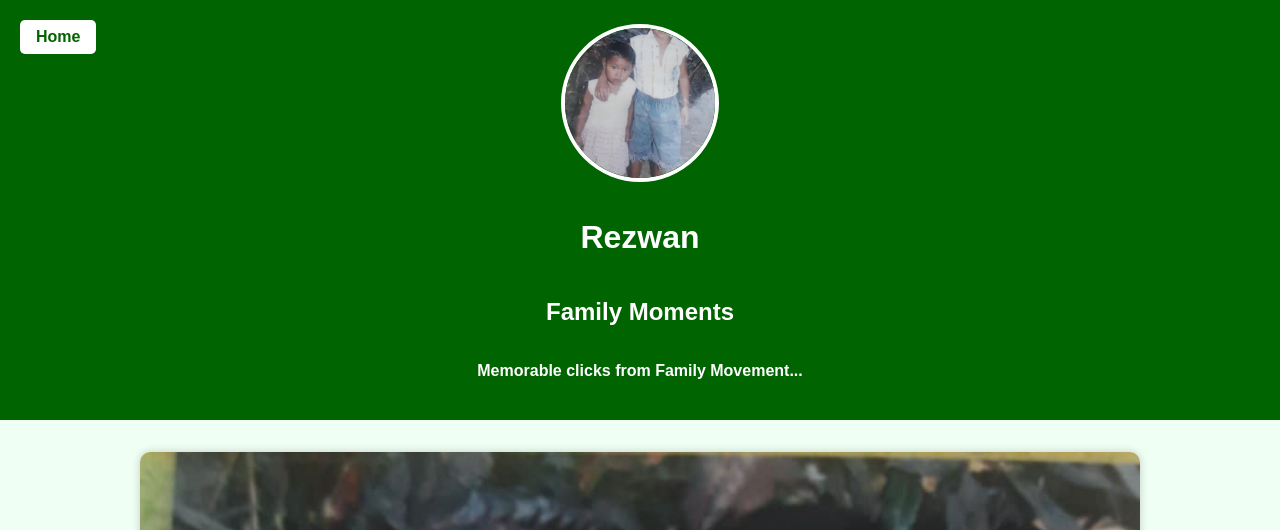
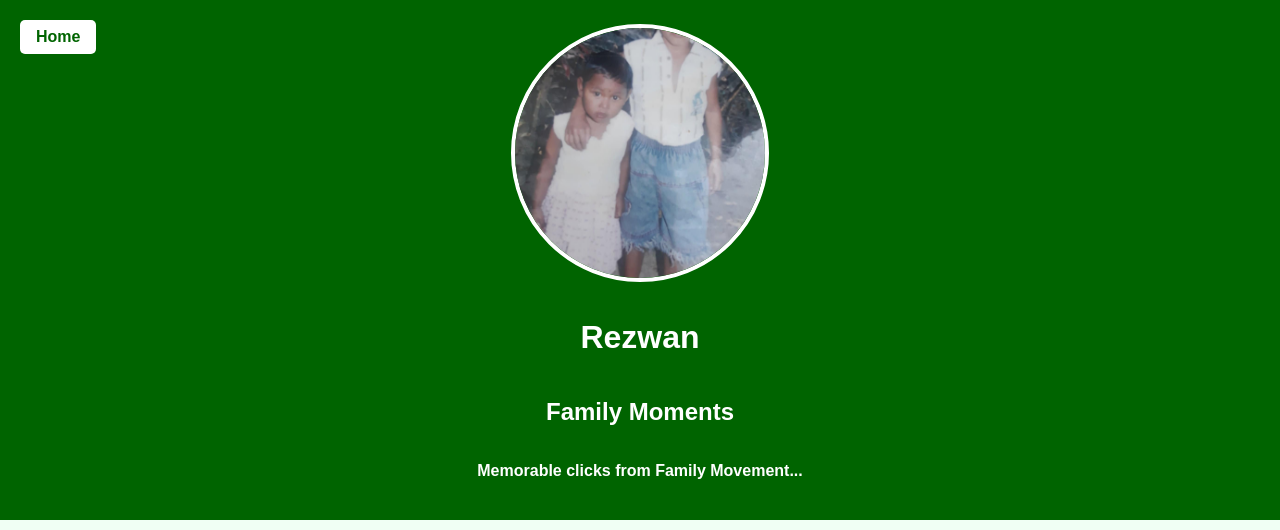
Before and after one commit to rez1ahmd/web, a plain HTML site: page family.html in a window 1280 px wide. Shown: the top 530 px of the page. Drawn offline with Linux system fonts and the light colour scheme.

Commit message:
Add files via upload

```diff
--- a/family.html
+++ b/family.html
@@ -1,10 +1,16 @@
 <!DOCTYPE html>
 <html lang="en">
 <head>
+  <!-- ডকুমেন্টের ক্যারেক্টার সেট ও স্ক্রিন রেসপন্সিভ করার সেটিং -->
   <meta charset="UTF-8" />
   <meta name="viewport" content="width=device-width, initial-scale=1.0"/>
+
+  <!-- ট্যাবের টাইটেল -->
   <title>Family Gallery</title>
+
+  <!-- CSS স্টাইল শুরু -->
   <style>
+    /* বডির সাধারণ স্টাইল: ফন্ট, ব্যাকগ্রাউন্ড, মার্জিন-প্যাডিং */
     body {
       font-family: Arial, sans-serif;
       background-color: #f0fff4;
@@ -12,6 +18,7 @@
       padding: 0;
     }
 
+    /* হেডারের ডিজাইন: ব্যাকগ্রাউন্ড, লেখা সাদা, সেন্টার টেক্সট */
     header {
       background-color: #006400;
       color: white;
@@ -20,6 +27,7 @@
       position: relative;
     }
 
+    /* হোম বাটনের স্টাইল: অবস্থান, ব্যাকগ্রাউন্ড, রং, বর্ডার */
     .home-button {
       position: absolute;
       left: 20px;
@@ -33,13 +41,15 @@
       transition: background-color 0.3s ease;
     }
 
+    /* হোভার করলে হোম বাটনের ব্যাকগ্রাউন্ড পরিবর্তন */
     .home-button:hover {
       background-color: #e6ffe6;
     }
 
+    /* প্রোফাইল ছবির স্টাইল: সাইজ, রাউন্ড, বর্ডার, সেন্টার */
     .profile-pic {
-      width: 150px;
-      height: 150px;
+      width: 250px;
+      height: 250px;
       object-fit: cover;
       border-radius: 50%;
       border: 4px solid white;
@@ -49,11 +59,13 @@
       margin-right: auto;
     }
 
+    /* রেজওয়ান নামের অ্যানিমেটেড জাম্পিং এফেক্ট */
     .jumping-name {
       display: inline-block;
       animation: jump 1s infinite ease-in-out;
     }
 
+    /* জাম্পিং অ্যানিমেশনের কী-ফ্রেম */
     @keyframes jump {
       0%, 100% {
         transform: translateY(0);
@@ -63,6 +75,7 @@
       }
     }
 
+    /* স্ক্রল টেক্সট কনটেইনার */
     .scroll-text {
       overflow: hidden;
       white-space: nowrap;
@@ -70,6 +83,7 @@
       margin-top: 1rem;
     }
 
+    /* স্ক্রল হওয়া টেক্সটের স্টাইল ও অ্যানিমেশন */
     .scroll-text p {
       display: inline-block;
       padding-left: 100%;
@@ -77,6 +91,7 @@
       font-weight: bold;
     }
 
+    /* স্ক্রল কী-ফ্রেম */
     @keyframes scroll {
       0% {
         transform: translateX(0%);
@@ -86,6 +101,7 @@
       }
     }
 
+    /* গ্যালারির ফটো ফ্লেক্সভাবে ডিসপ্লে করা */
     .gallery {
       display: flex;
       flex-wrap: wrap;
@@ -94,18 +110,21 @@
       gap: 20px;
     }
 
+    /* প্রতিটি ইমেজের সাইজ, রাউন্ড কর্নার, শ্যাডো, হোভার এফেক্ট */
     .gallery img {
       max-width: 1000px;
-      height: auto;
+      height: 350px;
       border-radius: 10px;
       box-shadow: 0 0 8px rgba(0,0,0,0.2);
       transition: transform 0.3s ease;
     }
 
+    /* হোভার করলে ছবি বড় দেখাবে */
     .gallery img:hover {
       transform: scale(1.05);
     }
 
+    /* ফুটারের ডিজাইন */
     footer {
       background-color: #004d26;
       color: white;
@@ -115,24 +134,36 @@
     }
   </style>
 </head>
+
 <body>
 
+<!-- উপরের অংশ: হেডার -->
 <header>
+  <!-- হোম বাটন (index.html এ যাবে) -->
   <a href="index.html" class="home-button">Home</a>
+
+  <!-- প্রোফাইল ছবি -->
   <img src="m.jpg" alt="ICS" class="profile-pic" />
+
+  <!-- নাম এবং টাইটেল -->
   <h1 class="jumping-name">Rezwan</h1>
   <h2>Family Moments</h2>
+
+  <!-- নিচ দিয়ে চলমান টেক্সট -->
   <div class="scroll-text">
     <p>Memorable clicks from  Family Movement... </p>
   </div>
 </header>
 
+<!-- মূল কনটেন্ট: ফ্যামিলি গ্যালারি -->
 <main class="gallery">
+  <!-- গ্যালারির ছবি -->
   <img src="m.jpg" alt="Sibir Tour Photo 1">
   <img src="IMG_5083.jpg" alt="Sibir Tour Photo 2">
   <!-- আরও ছবি চাইলে এখানে যোগ করো -->
 </main>
 
+<!-- নিচের অংশ: ফুটার -->
 <footer>
   <p>&copy; 2025 Rezwan | Sibir Tour Gallery</p>
 </footer>
```
